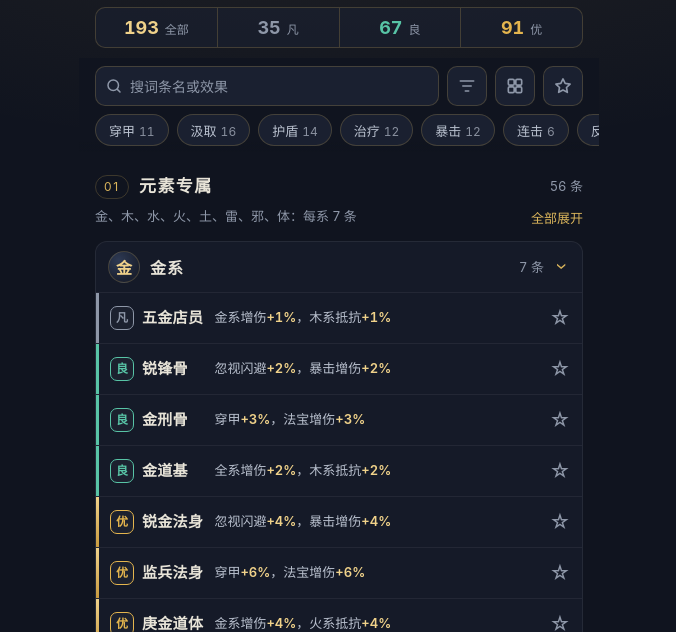
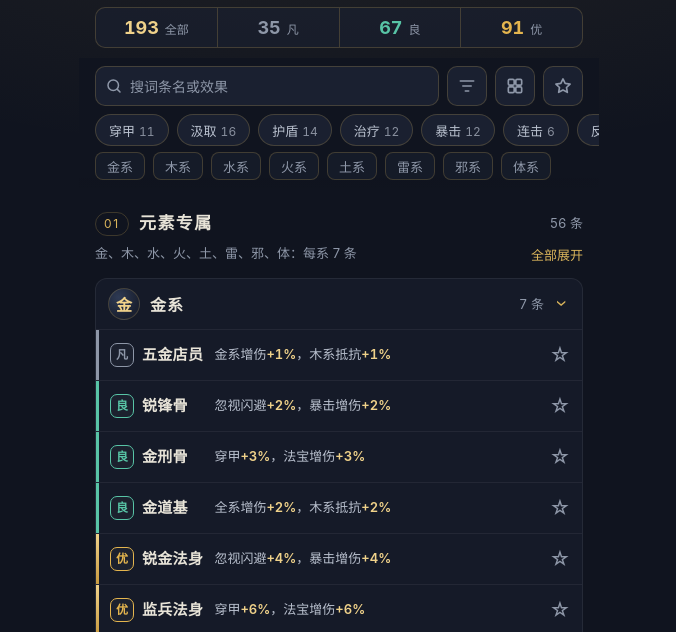
Before and after one commit to hanyanjun/houtian-talent, a plain HTML site: page site/index.html in a window 1280 px wide. Shown: the part 102-734 px from the top of the page, without its empty margins (301-977 px from the left). Drawn offline with Linux system fonts and the light colour scheme.

Commit message:
feat: 吸顶栏常驻 + 分类快捷跳转（滚动高亮）
Co-authored-by: Cursor <cursoragent@cursor.com>

```diff
--- a/site/index.html
+++ b/site/index.html
@@ -41,9 +41,8 @@ button{cursor:pointer}
 .stat.t b{color:var(--gold-2)} .stat.f b{color:var(--fan)} .stat.l b{color:var(--liang)} .stat.y b{color:var(--you)}
 
 /* ── 吸顶：搜索栏 + 属性标签（下滑隐藏、上滑出现） ── */
-.sticky{position:sticky;top:0;z-index:20;margin:0 -16px;padding:8px 16px 6px;
-  background:linear-gradient(var(--bg) 88%,rgba(16,20,31,0));transition:transform .22s ease}
-.sticky.hide{transform:translateY(-105%)}
+.sticky{position:sticky;top:0;z-index:20;margin:0 -16px;padding:8px 16px 8px;
+  background:linear-gradient(var(--bg) 92%,rgba(16,20,31,0));border-bottom:1px solid transparent}
 .bar{display:flex;gap:8px;align-items:center}
 .search{position:relative;flex:1;min-width:0}
 .search input{width:100%;height:40px;border-radius:10px;border:1px solid var(--line);
@@ -66,6 +65,9 @@ button{cursor:pointer}
   color:var(--txt-3);font-size:13px;white-space:nowrap}
 .chip.on{color:var(--gold-2);border-color:rgba(217,180,91,.6);background:linear-gradient(180deg,#2A3145,#232A3E)}
 .chip .c{font-variant-numeric:tabular-nums;opacity:.7;margin-left:4px;font-size:12px}
+.gchips{margin-top:6px}
+.gchips .chip{height:28px;padding:0 11px;border-radius:8px;font-size:13px;background:rgba(26,32,48,.6);color:var(--txt-2)}
+.gchips .chip.on{color:var(--gold-2);border-color:rgba(217,180,91,.6);background:rgba(217,180,91,.12)}
 .panel{display:none;margin-top:8px;padding:10px 12px;border:1px solid var(--line);border-radius:12px;background:rgba(26,32,48,.96)}
 .panel.show{display:block}
 .panel h4{font-size:12px;font-weight:600;color:var(--txt-2);letter-spacing:.15em;margin-bottom:8px}
@@ -86,7 +88,7 @@ button{cursor:pointer}
 .sec-sub{display:flex;align-items:center;font-size:13px;color:var(--txt-2);margin:2px 0 8px}
 .sec-sub .lnk{flex:none}
 
-.group{margin-bottom:8px;border:1px solid rgba(255,255,255,.07);border-radius:12px;background:rgba(26,32,48,.55);overflow:hidden}
+.group{scroll-margin-top:calc(var(--sh,150px) + 8px);margin-bottom:8px;border:1px solid rgba(255,255,255,.07);border-radius:12px;background:rgba(26,32,48,.55);overflow:hidden}
 .g-head{width:100%;display:flex;align-items:center;gap:10px;padding:9px 12px;border:0;background:none;text-align:left;min-height:50px}
 .g-icon{width:32px;height:32px;border-radius:50%;flex:none;display:grid;place-items:center;
   font-size:16px;font-weight:700;color:var(--gold-2);
@@ -181,6 +183,7 @@ mark{background:rgba(217,180,91,.28);color:#fff;border-radius:3px;padding:0 1px}
       </button>
     </div>
     <div class="chips" id="tags"></div>
+    <div class="chips gchips" id="gchips" aria-label="分类快捷跳转"></div>
     <div class="panel" id="panel">
       <h4>品阶</h4>
       <div class="chips" id="qchips"></div>
@@ -308,7 +311,13 @@ function buildControls(){
   $('bView').setAttribute('aria-label', state.view==='list'?'切换为卡片视图':'切换为列表视图');
   $('tabbar').innerHTML = D.sections.map((s,i)=>`<button type="button" class="${i===state.tab&&!isFilter()?'on':''}" data-t="${i}"><i>${TAB[i][0]}</i>${TAB[i][1]}</button>`).join('');
 }
-const refresh = () => { buildControls(); build(); };
+function buildGChips(){
+  const gs=[...document.querySelectorAll('#main .group')], box=$('gchips');
+  box.innerHTML = gs.map(g=>`<button class="chip" type="button" data-k="${esc(g.dataset.k)}">${esc(g.querySelector('.g-head b').textContent)}</button>`).join('');
+  box.style.display = gs.length?'':'none';
+  curKey=''; spy();
+}
+const refresh = () => { buildControls(); build(); buildGChips(); updateSH(); };
 const saveFav = () => store.set('ht-fav',[...state.fav]);
 
 // 头部与脚注
@@ -330,7 +339,7 @@ $('qchips').onclick=e=>{ const b=e.target.closest('.chip'); if(!b) return; state
 function clearAll(){ state.q='';state.tag='';state.quality='';state.favOnly=false; $('q').value=''; $('searchBox').classList.remove('has'); }
 $('tip').onclick=e=>{ if(e.target.closest('[data-act=clear]')){ clearAll(); refresh(); } };
 $('tabbar').onclick=e=>{ const b=e.target.closest('button'); if(!b) return;
-  clearAll(); state.tab=+b.dataset.t; state.panel=false; refresh(); scrollTo(0,0); $('sticky').classList.remove('hide'); };
+  clearAll(); state.tab=+b.dataset.t; state.panel=false; refresh(); scrollTo(0,0); };
 $('main').onclick=e=>{
   const st=e.target.closest('.star');
   if(st){ const n=st.dataset.fav; state.fav.has(n)?state.fav.delete(n):state.fav.add(n); saveFav();
@@ -348,16 +357,29 @@ $('main').onclick=e=>{
     if(tb) tb.textContent=D.sections[state.tab].groups.every(x=>state.open.has(state.tab+'|'+gShort(x.name)))?'全部折叠':'全部展开'; }
 };
 
-// 下滑隐藏吸顶栏，上滑再出现；输入或筛选面板打开时保持显示
-const tt=$('totop'), sticky=$('sticky'); let lastY=0;
+// 吸顶栏始终固定；量出它的高度，让跳转后的分组不被遮住
+const tt=$('totop'), sticky=$('sticky'); let curKey='', ticking=false;
+function updateSH(){ document.documentElement.style.setProperty('--sh', sticky.offsetHeight+'px'); }
+if(window.ResizeObserver) new ResizeObserver(updateSH).observe(sticky); else addEventListener('resize',updateSH);
+// 滚动时高亮当前所在分组对应的快捷按钮
+function spy(){
+  const line=sticky.offsetHeight+16; let cur=null;
+  for(const g of document.querySelectorAll('#main .group')){ if(g.getBoundingClientRect().top<=line) cur=g; else break; }
+  const k=cur?cur.dataset.k:''; if(k===curKey) return; curKey=k;
+  const box=$('gchips'); let on=null;
+  box.querySelectorAll('.chip').forEach(c=>{ const m=c.dataset.k===k; c.classList.toggle('on',m); if(m) on=c; });
+  if(on) box.scrollLeft = on.offsetLeft - box.clientWidth/2 + on.offsetWidth/2;
+}
 addEventListener('scroll',()=>{
-  const y=scrollY, d=y-lastY;
-  tt.classList.toggle('show',y>600);
-  if(y<80||state.panel||document.activeElement===$('q')) sticky.classList.remove('hide');
-  else if(d>8) sticky.classList.add('hide');
-  else if(d<-8) sticky.classList.remove('hide');
-  lastY=y;
+  tt.classList.toggle('show',scrollY>600);
+  if(!ticking){ ticking=true; requestAnimationFrame(()=>{ ticking=false; spy(); }); }
 },{passive:true});
+$('gchips').onclick=e=>{
+  const b=e.target.closest('.chip'); if(!b) return;
+  const g=[...document.querySelectorAll('#main .group')].find(x=>x.dataset.k===b.dataset.k); if(!g) return;
+  if(!g.classList.contains('open')){ g.classList.add('open'); g.querySelector('.g-head').setAttribute('aria-expanded',true); state.open.add(g.dataset.k); }
+  g.scrollIntoView({behavior:'smooth',block:'start'});
+};
 tt.onclick=()=>scrollTo({top:0,behavior:'smooth'});
 
 refresh();
```
Also changed, not shown: src/template.html (+36 -14 lines).
